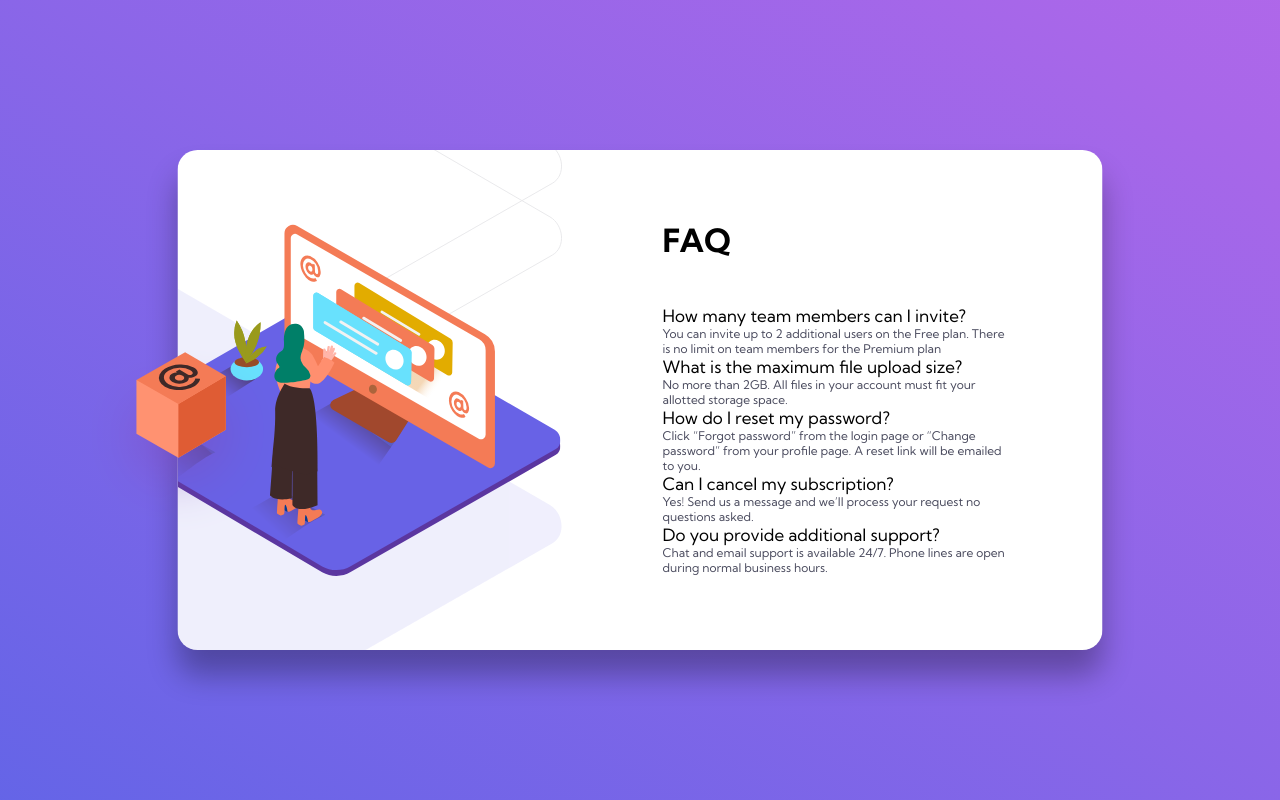
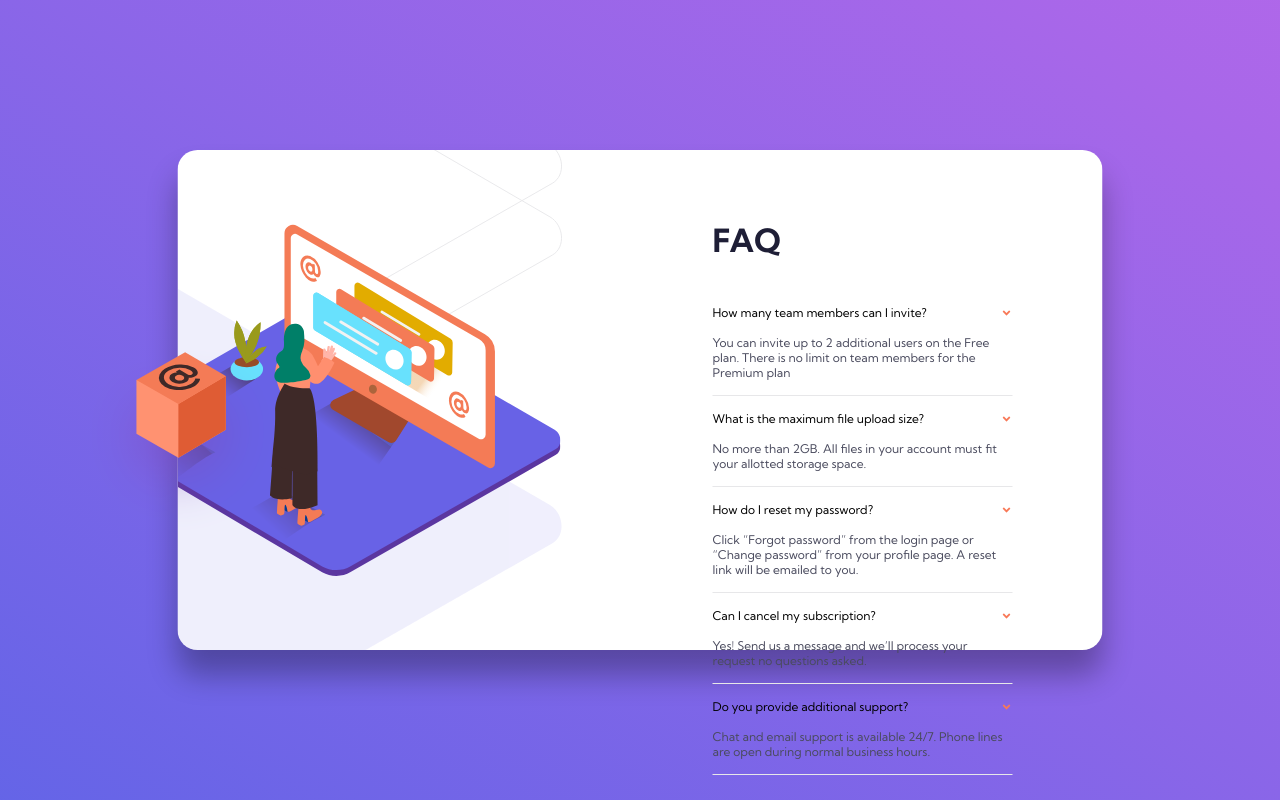
Before and after one commit to artemmatiushenko1/accordionComponent, a React (Create React App) app: page / in a window 1280 px wide. Built offline with nearby package versions, Linux system fonts and the light colour scheme.

Commit message:
new commit

```diff
--- a/src/App.css
+++ b/src/App.css
@@ -52,4 +52,5 @@ body {
 .accordion-block-headline {
     text-transform: uppercase;
     margin-bottom: 45px;
+    color: #1e1e36;
 }
--- a/src/components/Accordion.css
+++ b/src/components/Accordion.css
@@ -1,15 +1,30 @@
 .Accordion {
     position: relative;
     height: 100%;
-    max-width: 350px;
+    width: 300px;
 }
 
 .question {
-    font-size: 17px;
+    font-size: 12px;
     font-weight: 400;
+    display: flex;
+    align-items: center;
+    justify-content: space-between;
+    cursor: pointer;
+    padding-bottom: 15px;
+}
+
+.arrow-btn {
+    color: #f87958;
 }
 
 .answer {
     font-size: 12px;
     color: hsl(237, 12%, 33%);
+    padding-bottom: 15px;
+    border-bottom: 1px solid hsl(240, 5%, 91%);
 }
+
+.accordion-element {
+    margin-bottom: 15px;
+}
--- a/src/components/Accordion.js
+++ b/src/components/Accordion.js
@@ -8,8 +8,11 @@ function Accordion() {
             <div className="wrapper-accordion">
                 {Data.map((item, index) => {
                     return (
-                        <div>
-                            <h1 className="question">{item.question}</h1>
+                        <div className="accordion-element">
+                            <h1 className="question">
+                                {item.question}{' '}
+                                <FaAngleDown className="arrow-btn"></FaAngleDown>
+                            </h1>
                             <p className="answer">{item.answer}</p>
                         </div>
                     );
```
